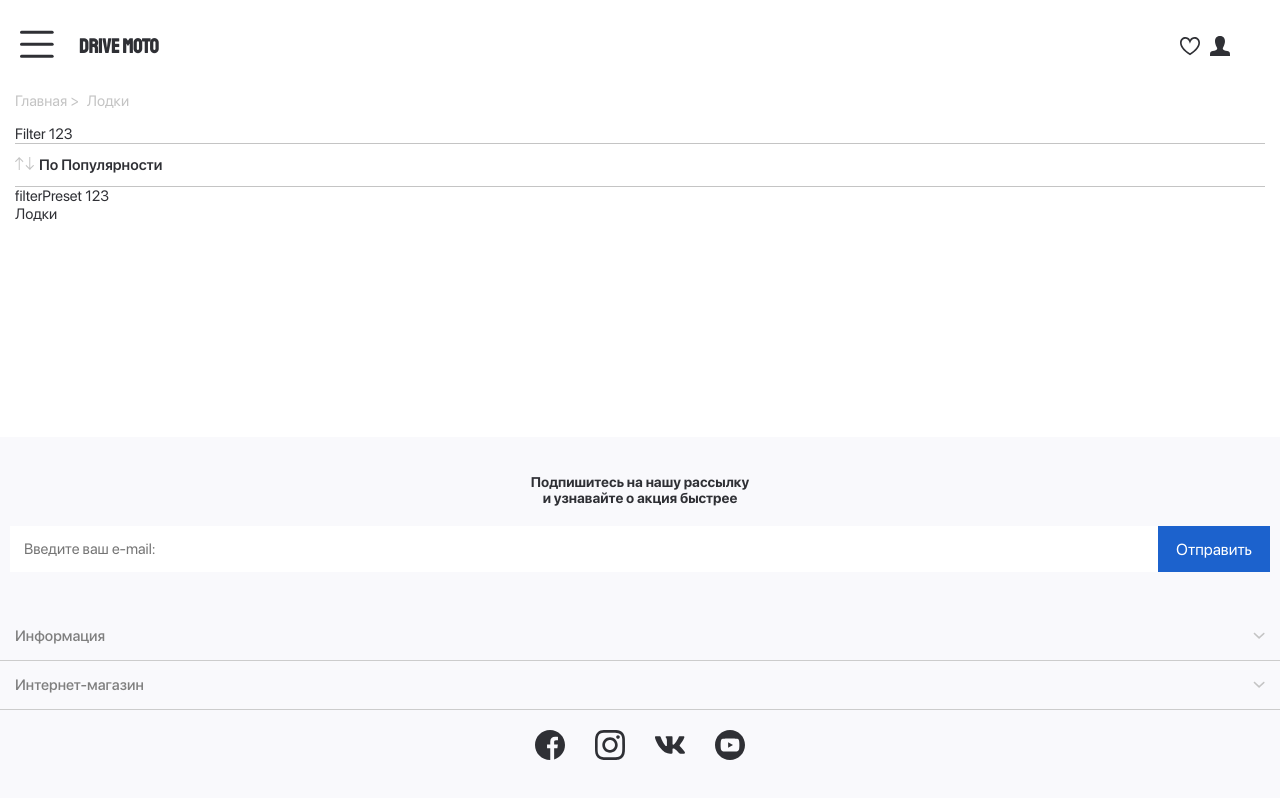
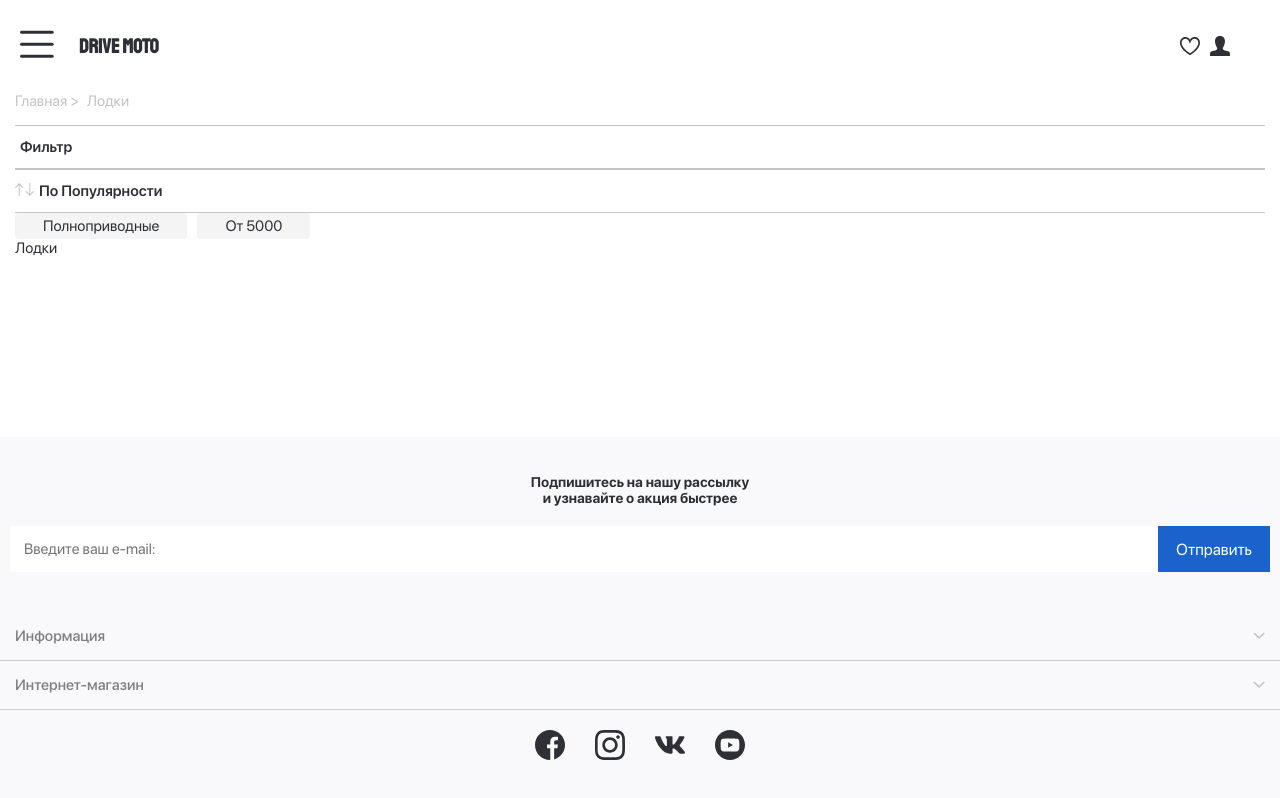
Before and after one commit to molotovv70/gidrotsikly, a Vue app: page /catalog/boats in a window 1280 px wide. Built offline with nearby package versions, Linux system fonts and the light colour scheme.

Commit message:
feat: add filter

```diff
--- a/src/components/ui/filter_sorting/Filter.vue
+++ b/src/components/ui/filter_sorting/Filter.vue
@@ -1,13 +1,64 @@
 <script setup lang='ts'>
+import { computed, ref } from 'vue'
 
+const filter = {
+  title: 'Фильтр'
+}
+
+const isActiveWindow = ref(false);
+
+const toggleFilterScreen = () => {
+  isActiveWindow.value = !isActiveWindow.value
+}
 </script>
 
 <template>
-  <div class='filter'>
-    Filter 123
+  <div class='filter' @click='toggleFilterScreen'>
+    <div class='filter__main-container'>
+      <span class='filter__title'>
+        {{ filter.title }}
+      </span>
+    </div>
+    <div class='filter__options' v-if='isActiveWindow'>
+      <ul>
+        <li
+          @click='toggleFilterScreen'
+          class='filter__option'
+        >
+          sdfhgsdkjfhgsdkjfhsgdfkjhsgdfkjshdgfkjshdfgksdjhfgskjdfhgsdkjfhgsdkjh
+        </li>
+      </ul>
+    </div>
   </div>
 </template>
 
 <style scoped>
-
+.filter {
+  position: relative;
+  display: flex;
+  flex-direction: column;
+}
+.filter__main-container:hover {
+  cursor: pointer;
+}
+.filter__main-container {
+  color: #2F3035;
+  font-size: 15px;
+  font-weight: 600;
+  padding: 12px 0;
+  display: flex;
+  width: 100%;
+  border-top: 1px solid var(--palette-light-thin-color);
+  border-bottom: 1px solid var(--palette-light-thin-color);
+}
+.filter__main-container:hover, .sorting__option:hover {
+  background-color: var(--palette-light-third-color);
+}
+.filter__title {
+  margin-left: 5px;
+  font-weight: 600;
+}
+.filter__option {
+  padding: 10px 10px;
+}
 </style>
--- a/src/components/ui/filter_sorting/FilterPreset.vue
+++ b/src/components/ui/filter_sorting/FilterPreset.vue
@@ -1,13 +1,27 @@
 <script setup lang='ts'>
-
+defineProps<{
+  items: {title: string, url_param: string}[]
+}>()
 </script>
 
 <template>
   <div class='filter-preset'>
-    filterPreset 123
+    <div v-for='item in items' class='filter-preset__item' >{{ item.title }}</div>
   </div>
 </template>
 
 <style scoped>
-
+.filter-preset {
+  display: flex;
+  width: 100%;
+  column-gap: 10px;
+}
+.filter-preset__item {
+  background-color: var(--palette-light-third-color);
+  padding: 4px 28px;
+  border-radius: 4px;
+}
+.filter-preset__item:hover {
+  cursor: pointer;
+}
 </style>
--- a/src/components/widgets/CatalogFilter.vue
+++ b/src/components/widgets/CatalogFilter.vue
@@ -3,13 +3,24 @@
 import Sorting from '@/components/ui/filter_sorting/Sorting.vue'
 import FilterPreset from '@/components/ui/filter_sorting/FilterPreset.vue'
 import Filter from '@/components/ui/filter_sorting/Filter.vue'
+
+const FilterPresetStubs = [
+  {
+    title: 'Полноприводные',
+    url_param: ''
+  },
+  {
+    title: 'От 5000',
+    url_param: ''
+  },
+]
 </script>
 
 <template>
   <div class='catalog-filter'>
     <Filter />
     <Sorting />
-    <FilterPreset />
+    <FilterPreset :items='FilterPresetStubs' />
   </div>
 </template>
 
--- a/src/pages/Catalog/Catalog.vue
+++ b/src/pages/Catalog/Catalog.vue
@@ -2,6 +2,7 @@
 import MainLayout from '@/components/layouts/MainLayout.vue'
 import Breadcrumbs from '@/components/ui/Breadcrumbs.vue'
 import CatalogFilter from '@/components/widgets/CatalogFilter.vue'
+
 </script>
 
 <template>
```
